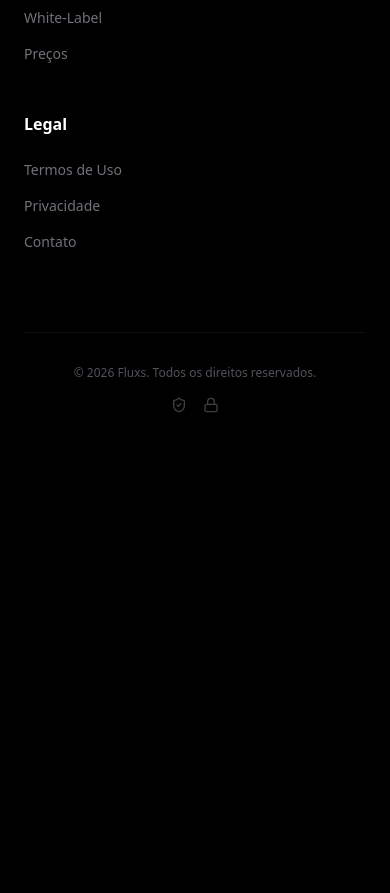
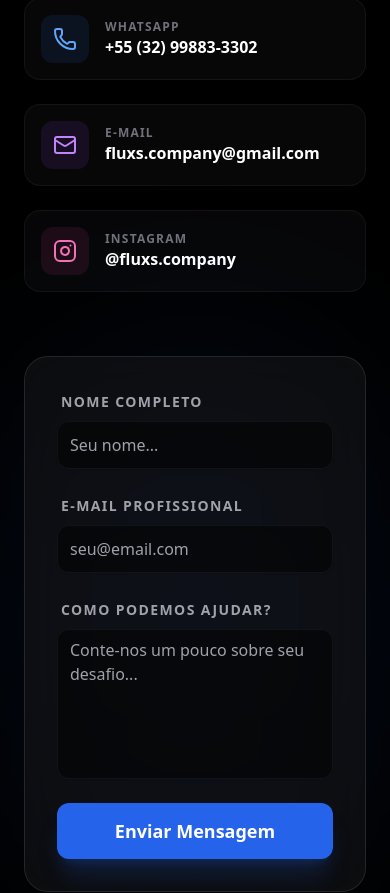
Before and after one commit to devellernmr/flux-app, a React (Vite) app: page / in a window 390 px wide. Shown: the part 9460-10353 px from the top of the page. Before the commit the page ends 9953 px from the top, so only its background shows below. Built offline with nearby package versions, Linux system fonts and the light colour scheme.

Commit message:
feat: add contacts

```diff
--- a/src/pages/LandingPage.tsx
+++ b/src/pages/LandingPage.tsx
@@ -15,8 +15,14 @@ import {
   MessageSquare,
   FileBox,
   Star,
+  Mail,
+  Instagram,
+  Phone,
 } from "lucide-react";
 import { Button } from "@/components/ui/button";
+import { Input } from "@/components/ui/input";
+import { Textarea } from "@/components/ui/textarea";
+import { toast } from "sonner";
 
 // --- COMPONENTS ---
 
@@ -58,6 +64,12 @@ const Navbar = () => {
             className="text-sm font-medium text-zinc-400 hover:text-white transition-colors"
           >
             Preços
+          </a>
+          <a
+            href="#contact"
+            className="text-sm font-medium text-zinc-400 hover:text-white transition-colors"
+          >
+            Contato
           </a>
         </div>
         <div className="flex items-center gap-4">
@@ -573,6 +585,174 @@ const Pricing = () => (
   </section>
 );
 
+const Contact = () => {
+  const [loading, setLoading] = useState(false);
+
+  const handleSubmit = async (e: React.FormEvent<HTMLFormElement>) => {
+    e.preventDefault();
+    setLoading(true);
+
+    const formData = new FormData(e.currentTarget);
+
+    try {
+      const { error } = await supabase.from("contact_messages").insert([
+        {
+          name: formData.get("name"),
+          email: formData.get("email"),
+          message: formData.get("message"),
+        },
+      ]);
+
+      if (!error) {
+        toast.success("Mensagem enviada com sucesso!", {
+          description: "Entraremos em contato em breve.",
+        });
+        (e.target as HTMLFormElement).reset();
+      } else {
+        console.error("Supabase Error:", error);
+        toast.error("Erro ao enviar mensagem", {
+          description: "Por favor, tente novamente ou use o WhatsApp.",
+        });
+      }
+    } catch (error) {
+      console.error("Submission Error:", error);
+      toast.error("Erro de conexão", {
+        description: "Verifique sua internet e tente novamente.",
+      });
+    } finally {
+      setLoading(false);
+    }
+  };
+
+  return (
+    <section id="contact" className="py-32 relative overflow-hidden">
+      <div className="max-w-7xl mx-auto px-6 relative z-10">
+        <div className="grid grid-cols-1 lg:grid-cols-2 gap-16">
+          <div className="space-y-8">
+            <div>
+              <h2 className="text-4xl md:text-6xl font-black text-white tracking-tighter mb-6">
+                Vamos elevar o <br />
+                <span className="text-transparent bg-clip-text bg-gradient-to-r from-blue-500 to-purple-600">
+                  nível do seu jogo?
+                </span>
+              </h2>
+              <p className="text-lg text-zinc-400 leading-relaxed max-w-md">
+                Tire suas dúvidas, peça uma demo ou apenas diga oi. Estamos
+                prontos para transformar sua agência.
+              </p>
+            </div>
+
+            <div className="space-y-6">
+              <a
+                href="https://wa.me/5532998833302"
+                target="_blank"
+                rel="noopener noreferrer"
+                className="group flex items-center gap-4 p-4 rounded-2xl bg-zinc-900/30 border border-white/5 hover:border-blue-500/30 transition-all"
+              >
+                <div className="w-12 h-12 rounded-xl bg-blue-500/10 flex items-center justify-center group-hover:bg-blue-500/20 transition-colors">
+                  <Phone className="w-6 h-6 text-blue-400" />
+                </div>
+                <div>
+                  <div className="text-xs font-bold text-zinc-500 uppercase tracking-widest">
+                    WhatsApp
+                  </div>
+                  <div className="text-white font-bold">
+                    +55 (32) 99883-3302
+                  </div>
+                </div>
+              </a>
+
+              <a
+                href="mailto:fluxs.company@gmail.com"
+                className="group flex items-center gap-4 p-4 rounded-2xl bg-zinc-900/30 border border-white/5 hover:border-purple-500/30 transition-all"
+              >
+                <div className="w-12 h-12 rounded-xl bg-purple-500/10 flex items-center justify-center group-hover:bg-purple-500/20 transition-colors">
+                  <Mail className="w-6 h-6 text-purple-400" />
+                </div>
+                <div>
+                  <div className="text-xs font-bold text-zinc-500 uppercase tracking-widest">
+                    E-mail
+                  </div>
+                  <div className="text-white font-bold">
+                    fluxs.company@gmail.com
+                  </div>
+                </div>
+              </a>
+
+              <a
+                href="https://www.instagram.com/fluxs.company/"
+                target="_blank"
+                rel="noopener noreferrer"
+                className="group flex items-center gap-4 p-4 rounded-2xl bg-zinc-900/30 border border-white/5 hover:border-pink-500/30 transition-all"
+              >
+                <div className="w-12 h-12 rounded-xl bg-pink-500/10 flex items-center justify-center group-hover:bg-pink-500/20 transition-colors">
+                  <Instagram className="w-6 h-6 text-pink-400" />
+                </div>
+                <div>
+                  <div className="text-xs font-bold text-zinc-500 uppercase tracking-widest">
+                    Instagram
+                  </div>
+                  <div className="text-white font-bold">@fluxs.company</div>
+                </div>
+              </a>
+            </div>
+          </div>
+
+          <div className="relative">
+            <div className="absolute inset-0 bg-blue-600/10 blur-[100px] rounded-full pointer-events-none" />
+            <form
+              onSubmit={handleSubmit}
+              className="relative p-8 rounded-3xl bg-zinc-900/50 border border-white/10 backdrop-blur-xl space-y-6"
+            >
+              <div className="space-y-2">
+                <label className="text-sm font-bold text-zinc-400 uppercase tracking-widest ml-1">
+                  Nome Completo
+                </label>
+                <Input
+                  required
+                  name="name"
+                  placeholder="Seu nome..."
+                  className="bg-black/50 border-white/5 h-12 rounded-xl focus:border-blue-500/50 transition-colors"
+                />
+              </div>
+              <div className="space-y-2">
+                <label className="text-sm font-bold text-zinc-400 uppercase tracking-widest ml-1">
+                  E-mail Profissional
+                </label>
+                <Input
+                  required
+                  name="email"
+                  type="email"
+                  placeholder="seu@email.com"
+                  className="bg-black/50 border-white/5 h-12 rounded-xl focus:border-blue-500/50 transition-colors"
+                />
+              </div>
+              <div className="space-y-2">
+                <label className="text-sm font-bold text-zinc-400 uppercase tracking-widest ml-1">
+                  Como podemos ajudar?
+                </label>
+                <Textarea
+                  required
+                  name="message"
+                  placeholder="Conte-nos um pouco sobre seu desafio..."
+                  className="bg-black/50 border-white/5 min-h-[150px] rounded-xl focus:border-blue-500/50 transition-colors resize-none"
+                />
+              </div>
+              <Button
+                type="submit"
+                disabled={loading}
+                className="w-full h-14 bg-blue-600 hover:bg-blue-500 text-white font-bold text-lg rounded-xl shadow-xl shadow-blue-600/20 transition-all hover:scale-[1.02] active:scale-[0.98]"
+              >
+                {loading ? "Enviando..." : "Enviar Mensagem"}
+              </Button>
+            </form>
+          </div>
+        </div>
+      </div>
+    </section>
+  );
+};
+
 const Footer = () => (
   <footer className="py-20 border-t border-white/5 bg-black">
     <div className="max-w-7xl mx-auto px-6">
@@ -628,7 +808,7 @@ const Footer = () => (
               </a>
             </li>
             <li>
-              <a href="#" className="hover:text-blue-400">
+              <a href="#contact" className="hover:text-blue-400">
                 Contato
               </a>
             </li>
@@ -688,6 +868,7 @@ export function LandingPage() {
       </section>
 
       <Pricing />
+      <Contact />
       <Footer />
     </div>
   );
```
Also changed, not shown: 1 other file (tests, documents, lock files or other folders).
